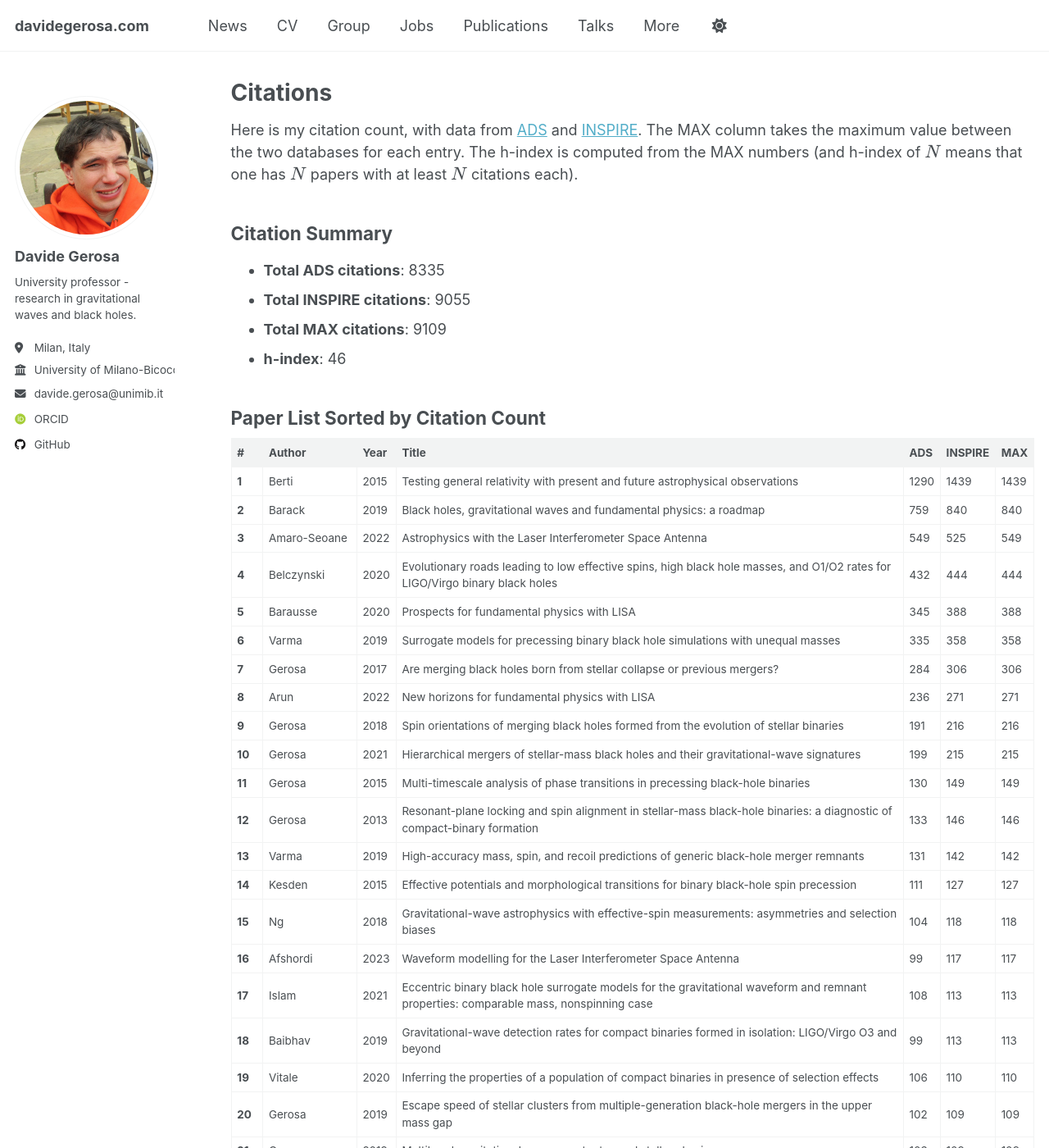
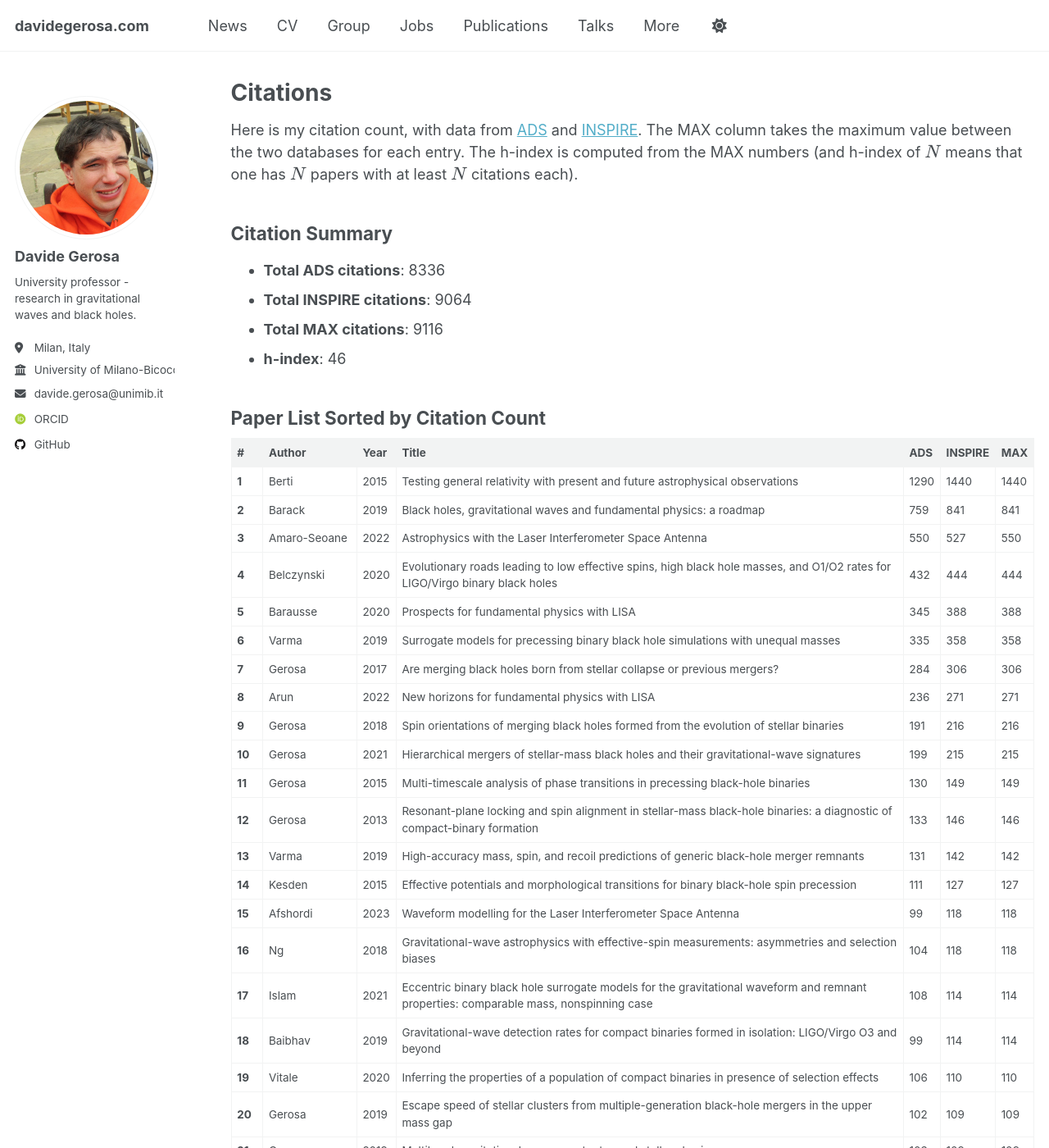
Before and after one commit to dgerosa/website, a Jekyll site: the page built from _pages/citations.md, in a window 1280 px wide and 1400 px high. Shown: the whole window at 82% size. Built offline with Jekyll 4.4.1, drawn with Linux system fonts in a browser that asks for light colours; some web fonts are replaced; some of the changed text lies outside the part shown.

Commit message:
updated from dgerosa/cv

```diff
--- a/_pages/_citations.md
+++ b/_pages/_citations.md
@@ -1,17 +1,17 @@
 ## Citation Summary
 
-- **Total ADS citations**: 8335
-- **Total INSPIRE citations**: 9055
-- **Total MAX citations**: 9109
+- **Total ADS citations**: 8336
+- **Total INSPIRE citations**: 9064
+- **Total MAX citations**: 9116
 - **h-index**: 46
 
 ## Paper List Sorted by Citation Count
 
 | # | Author | Year | Title | ADS | INSPIRE | MAX |
 |---|--------|------|-------|-----|---------|-----|
-| **1** | Berti | 2015 | Testing general relativity with present and future astrophysical observations | 1290 | 1439 | 1439 |
-| **2** | Barack | 2019 | Black holes, gravitational waves and fundamental physics: a roadmap | 759 | 840 | 840 |
-| **3** | Amaro-Seoane | 2022 | Astrophysics with the Laser Interferometer Space Antenna | 549 | 525 | 549 |
+| **1** | Berti | 2015 | Testing general relativity with present and future astrophysical observations | 1290 | 1440 | 1440 |
+| **2** | Barack | 2019 | Black holes, gravitational waves and fundamental physics: a roadmap | 759 | 841 | 841 |
+| **3** | Amaro-Seoane | 2022 | Astrophysics with the Laser Interferometer Space Antenna | 550 | 527 | 550 |
 | **4** | Belczynski | 2020 | Evolutionary roads leading to low effective spins, high black hole masses, and O1/O2 rates for LIGO/Virgo binary black holes | 432 | 444 | 444 |
 | **5** | Barausse | 2020 | Prospects for fundamental physics with LISA | 345 | 388 | 388 |
 | **6** | Varma | 2019 | Surrogate models for precessing binary black hole simulations with unequal masses | 335 | 358 | 358 |
@@ -23,10 +23,10 @@
 | **12** | Gerosa | 2013 | Resonant-plane locking and spin alignment in stellar-mass black-hole binaries: a diagnostic of compact-binary formation | 133 | 146 | 146 |
 | **13** | Varma | 2019 | High-accuracy mass, spin, and recoil predictions of generic black-hole merger remnants | 131 | 142 | 142 |
 | **14** | Kesden | 2015 | Effective potentials and morphological transitions for binary black-hole spin precession | 111 | 127 | 127 |
-| **15** | Ng | 2018 | Gravitational-wave astrophysics with effective-spin measurements: asymmetries and selection biases | 104 | 118 | 118 |
-| **16** | Afshordi | 2023 | Waveform modelling for the Laser Interferometer Space Antenna | 99 | 117 | 117 |
-| **17** | Islam | 2021 | Eccentric binary black hole surrogate models for the gravitational waveform and remnant properties: comparable mass, nonspinning case | 108 | 113 | 113 |
-| **18** | Baibhav | 2019 | Gravitational-wave detection rates for compact binaries formed in isolation: LIGO/Virgo O3 and beyond | 99 | 113 | 113 |
+| **15** | Afshordi | 2023 | Waveform modelling for the Laser Interferometer Space Antenna | 99 | 118 | 118 |
+| **16** | Ng | 2018 | Gravitational-wave astrophysics with effective-spin measurements: asymmetries and selection biases | 104 | 118 | 118 |
+| **17** | Islam | 2021 | Eccentric binary black hole surrogate models for the gravitational waveform and remnant properties: comparable mass, nonspinning case | 108 | 114 | 114 |
+| **18** | Baibhav | 2019 | Gravitational-wave detection rates for compact binaries formed in isolation: LIGO/Virgo O3 and beyond | 99 | 114 | 114 |
 | **19** | Vitale | 2020 | Inferring the properties of a population of compact binaries in presence of selection effects | 106 | 110 | 110 |
 | **20** | Gerosa | 2019 | Escape speed of stellar clusters from multiple-generation black-hole mergers in the upper mass gap | 102 | 109 | 109 |
 | **21** | Gerosa | 2019 | Multiband gravitational-wave event rates and stellar physics | 103 | 109 | 109 |
@@ -153,26 +153,26 @@
 |---------|--------------|
 | PRD | 55 |
 | MNRAS | 12 |
+| arXiv | 10 |
 | CQG | 10 |
-| arXiv | 10 |
 | PRL | 9 |
 | A&A | 4 |
 | APJ | 3 |
 | LRR | 2 |
-| Symmetry | 1 |
 | IAU | 1 |
-| PRR | 1 |
-| iScience | 1 |
-| AaSSP | 1 |
-| book | 1 |
-| PhD thesis | 1 |
-| CURJ | 1 |
-| Lincei | 1 |
-| NatAstro | 1 |
-| GRG | 1 |
-| JoPCS | 1 |
 | Moriond | 1 |
 | JOSS | 1 |
+| PRR | 1 |
+| PhD thesis | 1 |
+| JoPCS | 1 |
+| Lincei | 1 |
+| GRG | 1 |
+| book | 1 |
+| Symmetry | 1 |
+| AaSSP | 1 |
+| CURJ | 1 |
+| iScience | 1 |
+| NatAstro | 1 |
 
 ## Papers per arXiv category
 
```
Also changed, not shown: other parts of _pages/_citations.md (+4 -4 lines).
